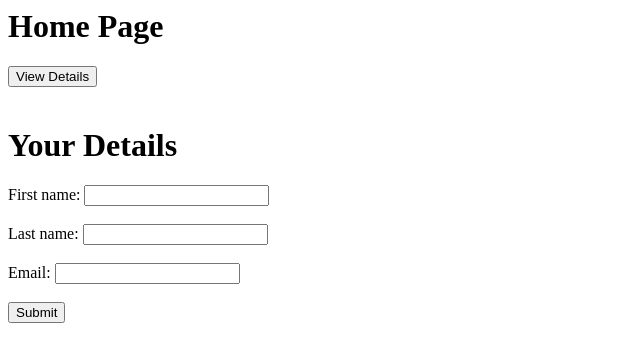
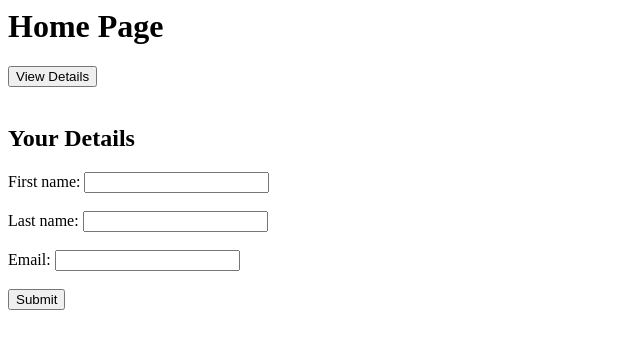
Before and after one commit to ndimalow/ndimalow.github.io, a plain HTML site: page index.html in a window 1280 px wide. Shown: the whole page, without its empty margins (0-640 px from the left). Drawn offline with Linux system fonts and the light colour scheme.

Commit message:
Update index.html

```diff
--- a/index.html
+++ b/index.html
@@ -16,7 +16,7 @@
    <h1>Home Page</h1>
    <button onclick="location.href='viewdetails.html'" type="button">View Details</button>
   <br><br>
-  <h1>Your Details</h1>
+  <h2>Your Details</h2>
   <form action="location.href='thankyou.html?ctype=2'">
     <label for="fname">First name:</label>
     <input type="text" id="fname" name="fname"><br><br>
```
